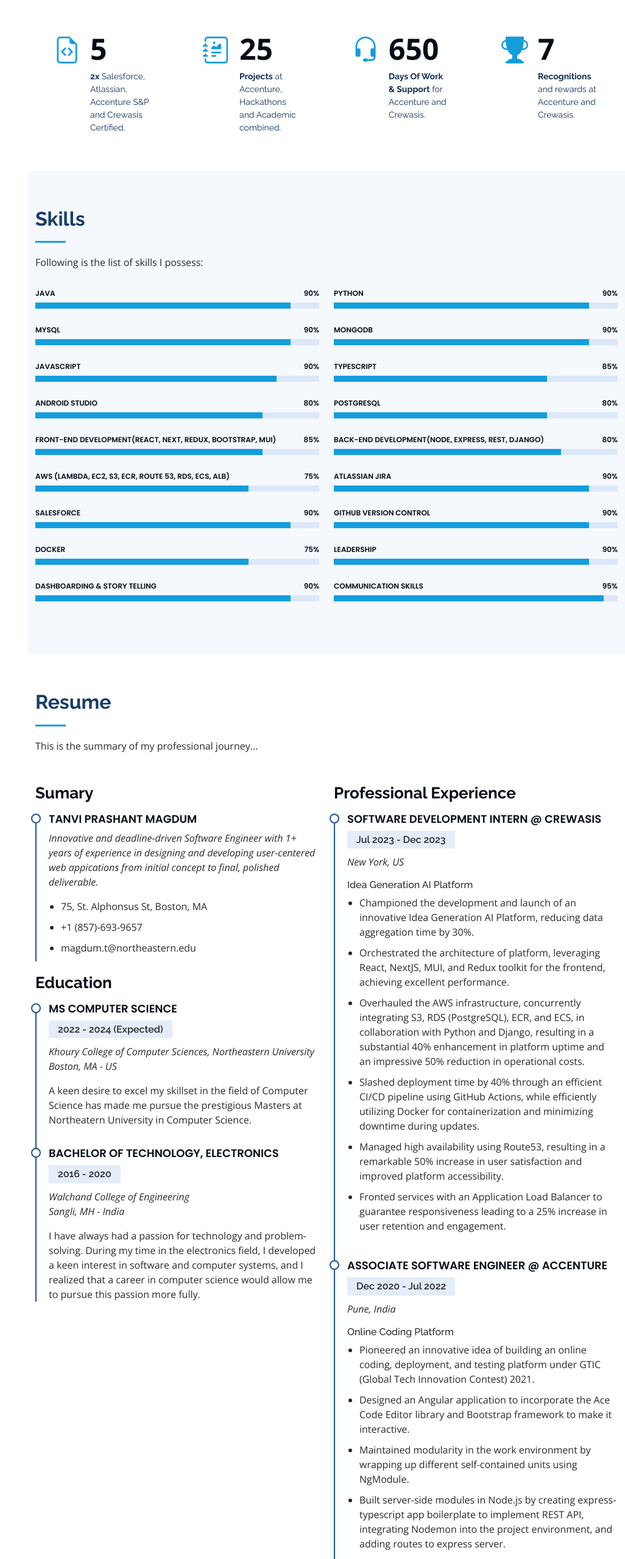
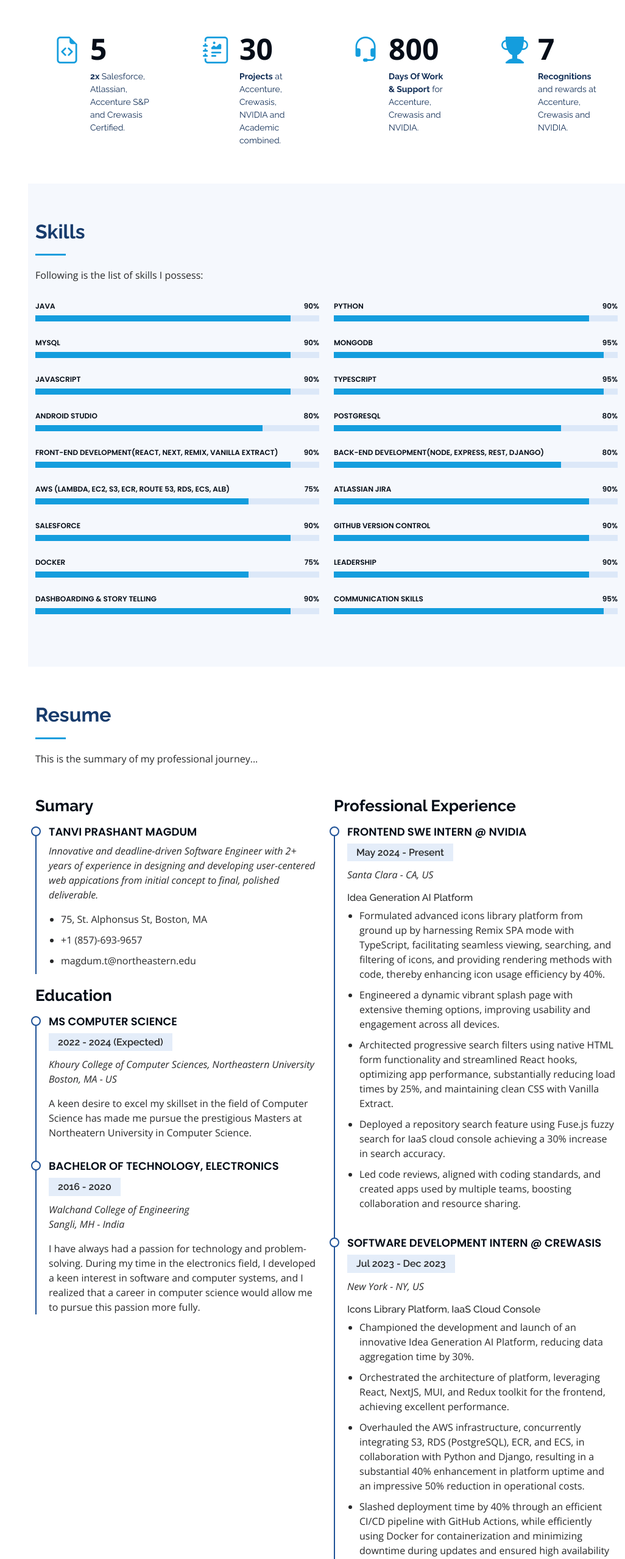
Before and after one commit to tanvimagdum/Portfolio, a plain HTML site: page index.html in a window 1280 px wide. Shown: the part 1638-4194 px from the top of the page at 61% size, without its empty margins (254-1280 px from the left). Drawn offline with nearby package versions, Linux system fonts and the light colour scheme.

Commit message:
add nvidia exp

```diff
--- a/index.html
+++ b/index.html
@@ -142,16 +142,16 @@
           <div class="col-lg-3 col-md-6 d-md-flex align-items-md-stretch" data-aos="fade-up" data-aos-delay="100">
             <div class="count-box">
               <i class="bi bi-journal-richtext"></i>
-              <span data-purecounter-start="0" data-purecounter-end="25" data-purecounter-duration="1" class="purecounter"></span>
-              <p><strong>Projects</strong> at Accenture, Hackathons and Academic combined.</p>
+              <span data-purecounter-start="0" data-purecounter-end="30" data-purecounter-duration="1" class="purecounter"></span>
+              <p><strong>Projects</strong> at Accenture, Crewasis, NVIDIA and Academic combined.</p>
             </div>
           </div>
 
           <div class="col-lg-3 col-md-6 d-md-flex align-items-md-stretch" data-aos="fade-up" data-aos-delay="200">
             <div class="count-box">
               <i class="bi bi-headset"></i>
-              <span data-purecounter-start="0" data-purecounter-end="650" data-purecounter-duration="1" class="purecounter"></span>
-              <p><strong>Days Of Work & Support</strong> for Accenture and Crewasis.</p>
+              <span data-purecounter-start="0" data-purecounter-end="800" data-purecounter-duration="1" class="purecounter"></span>
+              <p><strong>Days Of Work & Support</strong> for Accenture, Crewasis and NVIDIA.</p>
             </div>
           </div>
 
@@ -159,7 +159,7 @@
             <div class="count-box">
               <i class="bi bi-trophy-fill"></i>
               <span data-purecounter-start="0" data-purecounter-end="7" data-purecounter-duration="1" class="purecounter"></span>
-              <p><strong>Recognitions</strong> and rewards at Accenture and Crewasis.</p>
+              <p><strong>Recognitions</strong> and rewards at Accenture, Crewasis and NVIDIA.</p>
             </div>
           </div>
 
@@ -198,7 +198,7 @@
             <div class="progress">
               <span class="skill">JavaScript <i class="val">90%</i></span>
               <div class="progress-bar-wrap">
-                <div class="progress-bar" role="progressbar" aria-valuenow="85" aria-valuemin="0" aria-valuemax="100"></div>
+                <div class="progress-bar" role="progressbar" aria-valuenow="90" aria-valuemin="0" aria-valuemax="100"></div>
               </div>
             </div>
 
@@ -214,16 +214,16 @@
             </div>
 
             <div class="progress">
-              <span class="skill">MongoDB <i class="val">90%</i></span>
+              <span class="skill">MongoDB <i class="val">95%</i></span>
               <div class="progress-bar-wrap">
-                <div class="progress-bar" role="progressbar" aria-valuenow="90" aria-valuemin="0" aria-valuemax="100"></div>
+                <div class="progress-bar" role="progressbar" aria-valuenow="95" aria-valuemin="0" aria-valuemax="100"></div>
               </div>
             </div>
 
             <div class="progress">
-              <span class="skill">TypeScript <i class="val">85%</i></span>
+              <span class="skill">TypeScript <i class="val">95%</i></span>
               <div class="progress-bar-wrap">
-                <div class="progress-bar" role="progressbar" aria-valuenow="75" aria-valuemin="0" aria-valuemax="100"></div>
+                <div class="progress-bar" role="progressbar" aria-valuenow="95" aria-valuemin="0" aria-valuemax="100"></div>
               </div>
             </div>
 
@@ -239,9 +239,9 @@
             </div>
 
             <div class="progress">
-              <span class="skill">Front-End Development(React, Next, Redux, Bootstrap, MUI) <i class="val">85%</i></span>
+              <span class="skill">Front-End Development(React, Next, Remix, Vanilla Extract) <i class="val">90%</i></span>
               <div class="progress-bar-wrap">
-                <div class="progress-bar" role="progressbar" aria-valuenow="80" aria-valuemin="0" aria-valuemax="100"></div>
+                <div class="progress-bar" role="progressbar" aria-valuenow="90" aria-valuemin="0" aria-valuemax="100"></div>
               </div>
             </div>
 
@@ -259,7 +259,7 @@
             <div class="progress">
               <span class="skill">PostgreSQL <i class="val">80%</i></span>
               <div class="progress-bar-wrap">
-                <div class="progress-bar" role="progressbar" aria-valuenow="75" aria-valuemin="0" aria-valuemax="100"></div>
+                <div class="progress-bar" role="progressbar" aria-valuenow="80" aria-valuemin="0" aria-valuemax="100"></div>
               </div>
             </div>
 
@@ -348,7 +348,7 @@
             <h3 class="resume-title">Sumary</h3>
             <div class="resume-item pb-0">
               <h4>Tanvi Prashant Magdum</h4>
-              <p><em>Innovative and deadline-driven Software Engineer with 1+ years of experience in designing and developing user-centered web appications from initial concept to final, polished deliverable.</em></p>
+              <p><em>Innovative and deadline-driven Software Engineer with 2+ years of experience in designing and developing user-centered web appications from initial concept to final, polished deliverable.</em></p>
               <ul>
                 <li>75, St. Alphonsus St, Boston, MA</li>
                 <li>+1 (857)-693-9657 </li>
@@ -375,16 +375,28 @@
           <div class="col-lg-6" data-aos="fade-up" data-aos-delay="100">
             <h3 class="resume-title">Professional Experience</h3>
             <div class="resume-item">
+              <h4>Frontend SWE Intern @ NVIDIA</h4>
+              <h5>May 2024 - Present</h5>
+              <p><em>Santa Clara - CA, US </em></p>
+              <h6>Idea Generation AI Platform</h6>
+              <ul>
+                  <li>Formulated advanced icons library platform from ground up by harnessing Remix SPA mode with TypeScript, facilitating seamless viewing, searching, and filtering of icons, and providing rendering methods with code, thereby enhancing icon usage efficiency by 40%.</li>
+                  <li>Engineered a dynamic vibrant splash page with extensive theming options, improving usability and engagement across all devices.</li>
+                  <li>Architected progressive search filters using native HTML form functionality and streamlined React hooks, optimizing app performance, substantially reducing load times by 25%, and maintaining clean CSS with Vanilla Extract.</li>
+                  <li>Deployed a repository search feature using Fuse.js fuzzy search for IaaS cloud console achieving a 30% increase in search accuracy.</li>
+                  <li>Led code reviews, aligned with coding standards, and created apps used by multiple teams, boosting collaboration and resource sharing.</li>
+              </ul>
+            </div>
+            <div class="resume-item">
               <h4>Software Development Intern @ Crewasis</h4>
               <h5>Jul 2023 - Dec 2023</h5>
-              <p><em>New York, US </em></p>
-              <h6>Idea Generation AI Platform</h6>
+              <p><em>New York - NY, US </em></p>
+              <h6>Icons Library Platform, IaaS Cloud Console</h6>
               <ul>
                   <li>Championed the development and launch of an innovative Idea Generation AI Platform, reducing data aggregation time by 30%.</li>
                   <li>Orchestrated the architecture of platform, leveraging React, NextJS, MUI, and Redux toolkit for the frontend, achieving excellent performance.</li>
                   <li>Overhauled the AWS infrastructure, concurrently integrating S3, RDS (PostgreSQL), ECR, and ECS, in collaboration with Python and Django, resulting in a substantial 40% enhancement in platform uptime and an impressive 50% reduction in operational costs.</li>
-                  <li>Slashed deployment time by 40% through an efficient CI/CD pipeline using GitHub Actions, while efficiently utilizing Docker for containerization and minimizing downtime during updates.</li>
-                  <li>Managed high availability using Route53, resulting in a remarkable 50% increase in user satisfaction and improved platform accessibility.</li>
+                  <li>Slashed deployment time by 40% through an efficient CI/CD pipeline with GitHub Actions, while efficiently using Docker for containerization and minimizing downtime during updates and ensured high availability using Route53 resulting in 50% improved platform accessibility.</li>
                   <li>Fronted services with an Application Load Balancer to guarantee responsiveness leading to a 25% increase in user retention and engagement.</li>
               </ul>
             </div>
@@ -394,20 +406,17 @@
               <p><em>Pune, India </em></p>
               <h6>Online Coding Platform</h6>
               <ul>
-                <li>Pioneered an innovative idea of building an online coding, deployment, and testing platform under GTIC (Global Tech Innovation Contest) 2021.</li>
-                <li>Designed an Angular application to incorporate the Ace Code Editor library and Bootstrap framework to make it interactive.</li>
-                <li>Maintained modularity in the work environment by wrapping up different self-contained units using NgModule.</li>
-                <li>Built server-side modules in Node.js by creating express-typescript app boilerplate to implement REST API, integrating Nodemon into the project environment, and adding routes to express server.</li>
-                <li>Coordinated with team for standup calls and daily task reports, advised on coding practices, and managed bug fixes.</li>
-                <li>Amplified the speed of development, deployment, and testing by 27% by implementing this idea of collaborative platform.</li>
+                <li>Pioneered an online coding, deployment, and testing environment, with AngularJS and NodeJS as front-end and back-end web technologies</li>
+                <li>Designed front-end user interface with finesse, employing the Ace Code Editor library and Bootstrap framework to ensure seamless compatibility with back-end REST API developed in Node, culminating in a 20% surge in user engagement.</li>
+                <li>Leveraged Angular's NgModule to encapsulate self-contained units of functionality, enhancing modularity and scalability of platform.</li>
+                <li>Forged a robust testing framework for platform, enforcing Jasmine and Karma to ensure functional and performance stability.</li>
               </ul>
               <h6>Cloud-Based Inventory Management System</h6>
               <ul>
-                <li>Designed and developed a cloud-based inventory management system using Java, Spring Boot, Angular, and AWS services such as EC2, RDS, and S3, for a retail client with 100,000+ SKUs and $50M+ in annual revenue.</li>
-                <li>Enhanced inventory accuracy by 20%, minimized stockouts by 30% and accelerated order fulfillment by 25%</li>
-                <li>Streamlined cloud infrastructure for scalability, reliability, and security, resulting in a 40% decrease in system downtime and a 20% reduction in infrastructure costs.</li>
+                <li>Revamped and architected a cutting-edge cloud-based inventory management system with Java, Spring Boot, Angular, and harnessed AWS services like EC2, RDS, and S3 for a retail client with 100,000+ SKUs and annual revenue exceeding $50M.</li>
+                <li>Augmented inventory accuracy by 20%, slashed stockouts by 30%, and turbocharged order fulfillment, realizing 25% boost in speed.</li>
+                <li>Streamlined cloud infrastructure for scalability, reliability and security, leading to 35% reduction in system downtime and infrastructure costs.</li>
                 <li>Engineered automated inventory replenishment and forecasting algorithms, reducing manual inventory management efforts by 50%.</li>
-                <li>Collaborated with cross-functional teams to guarantee alignment with business goals and regulatory requirements.</li>
               </ul>
               <h6>COVID Vaccine Management</h6>
               <ul>
@@ -597,9 +606,9 @@
             <p class="description">Implemented a web-based data visualization tool using Python, Flask, and Plotly, which displays time-series data with user-provided filtering, CSV data downloading, and utilizes a PostgreSQL database schema for efficient storage and querying of sensor data, all containerized using Docker.</p>
           </div>
           <div class="col-lg-4 col-md-6 icon-box" data-aos="fade-up" data-aos-delay="200">
-            <div class="icon"><i class="bi bi-translate"></i></div>
-            <h4 class="title"><a href="">Neural Machine Translation</a></h4>
-            <p class="description">Devised an NMT with transformer architecture and block back-translation for Sanskrit to English translation in a low-resource setting, achieving near-state-of-the-art results with a 9.19 bleu score from sentence pairs fewer than 40,000.</p>
+            <div class="icon"><i class="bi bi-question"></i></div>
+            <h4 class="title"><a href="">Interactive Knowledge Sharing Platform</a></h4>
+            <p class="description">Conceptualized and developed a secure, scalable full-stack MERN web app with RESTful APIs, featuring post creation, search/filtering, comment posting, upvoting/downvoting, user type/profile management, enhanced security with Express.js middleware, and a CI/CD pipeline using GitHub Actions, Jest, and Cypress for testing.</p>
           </div>
           <div class="col-lg-4 col-md-6 icon-box" data-aos="fade-up" data-aos-delay="300">
             <div class="icon"><i class="bi bi-graph-up"></i></div>
```
